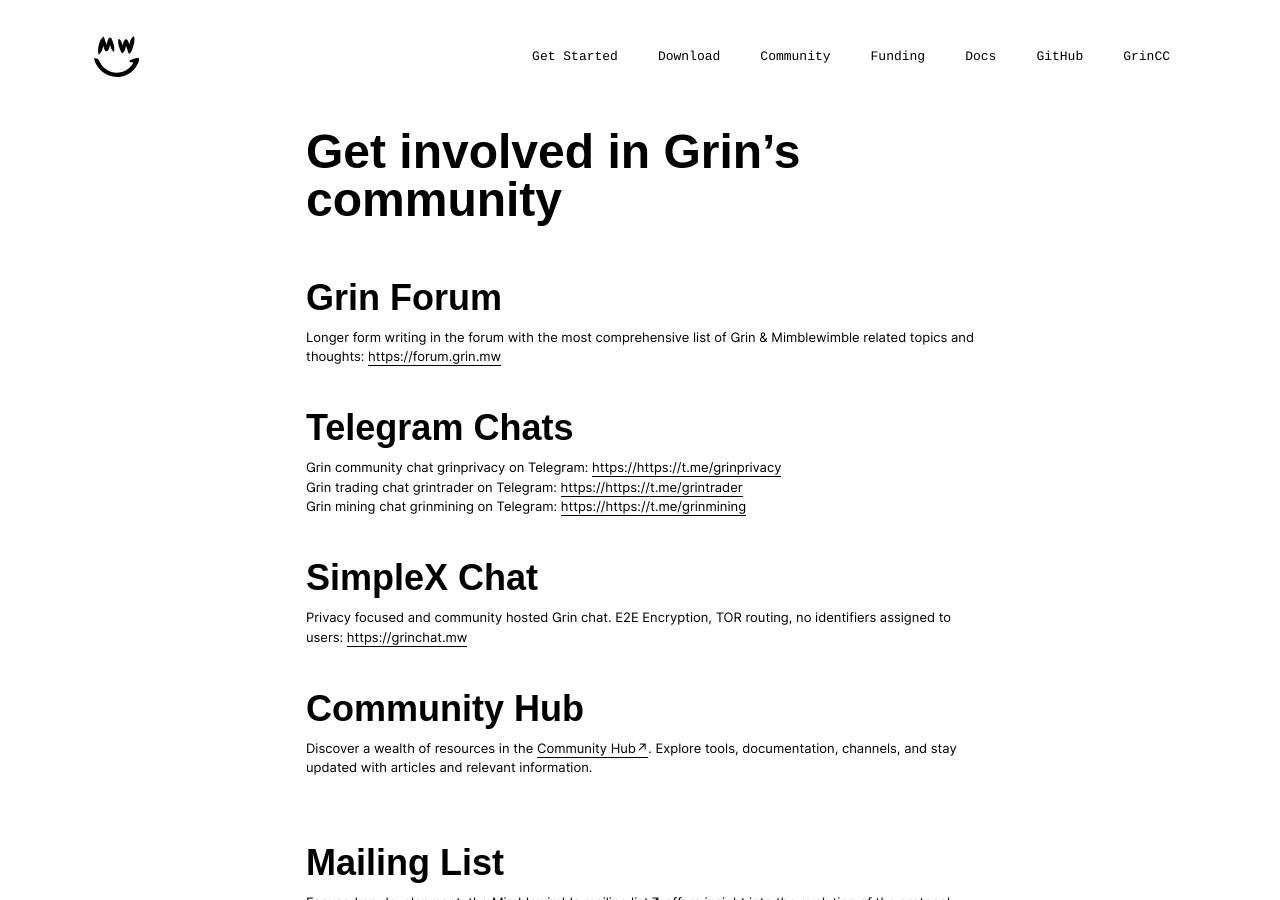
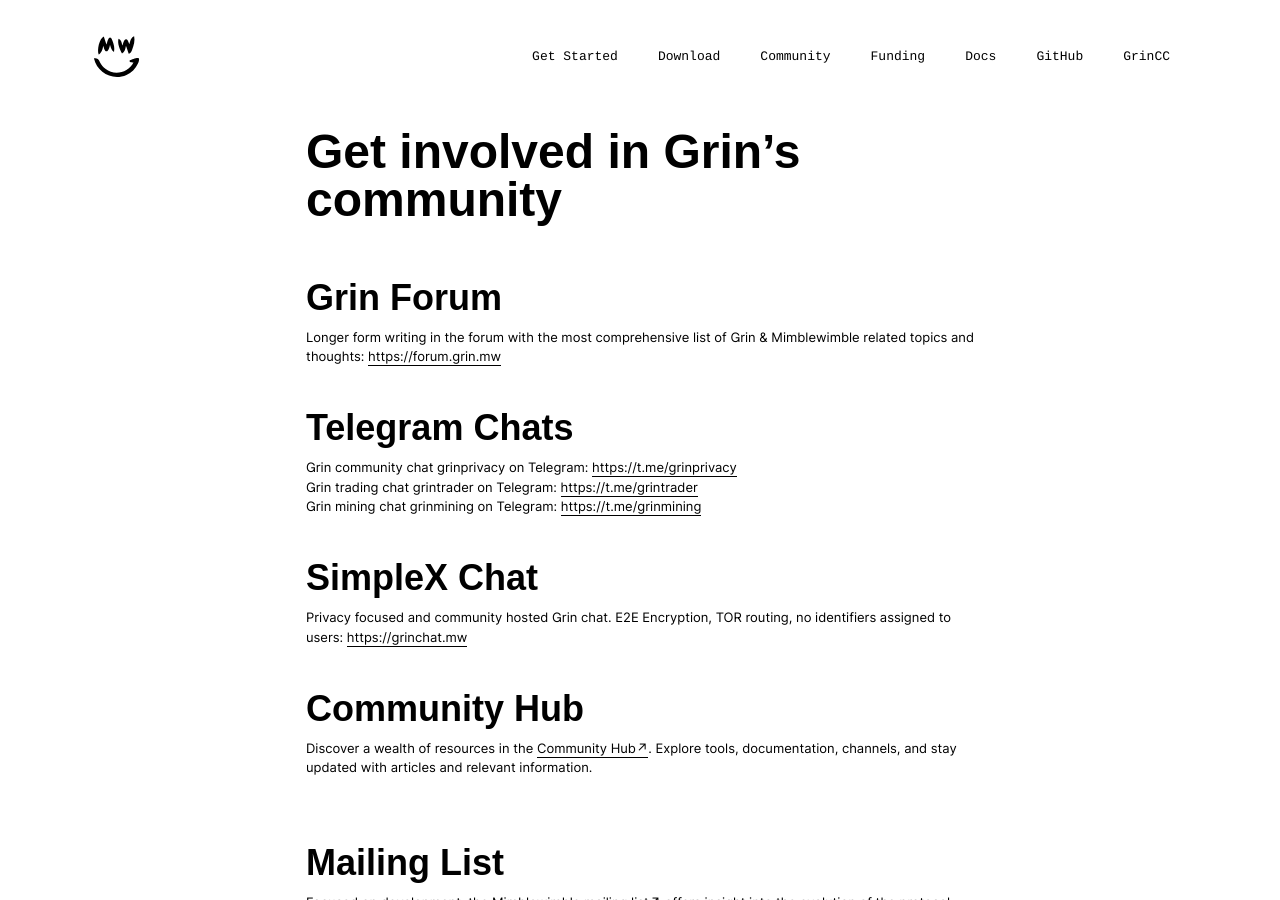
Before and after one commit to mimblewimble/site, a Jekyll site: the page built from community.md, in a window 1280 px wide and 900 px high. Built offline with Jekyll 4.4.1, drawn with Linux system fonts in a browser that asks for light colours; nearby versions of some CDN libraries; our own code applies the rules of GitHub Pages for plain Markdown files; some of the changed lines change nothing that is shown.

Commit message:
fixed Telegram links

```diff
--- a/community.md
+++ b/community.md
@@ -13,9 +13,9 @@
 
 ## Telegram Chats
 
-Grin community chat grinprivacy on Telegram: [https://https://t.me/grinprivacy](https://t.me/grinprivacy)
-Grin trading chat grintrader on Telegram: [https://https://t.me/grintrader](https://t.me/grintrader)
-Grin mining chat grinmining on Telegram: [https://https://t.me/grinmining](https://t.me/grinmining)
+Grin community chat grinprivacy on Telegram: [https://t.me/grinprivacy](https://t.me/grinprivacy)
+Grin trading chat grintrader on Telegram: [https://t.me/grintrader](https://t.me/grintrader)
+Grin mining chat grinmining on Telegram: [https://t.me/grinmining](https://t.me/grinmining)
 <br>
 
 ## SimpleX Chat
```
